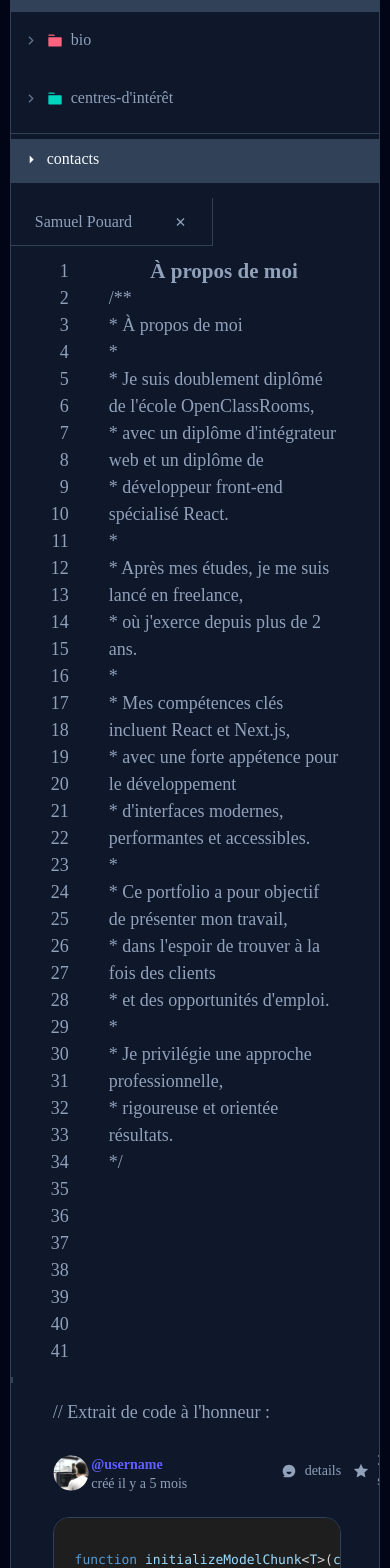
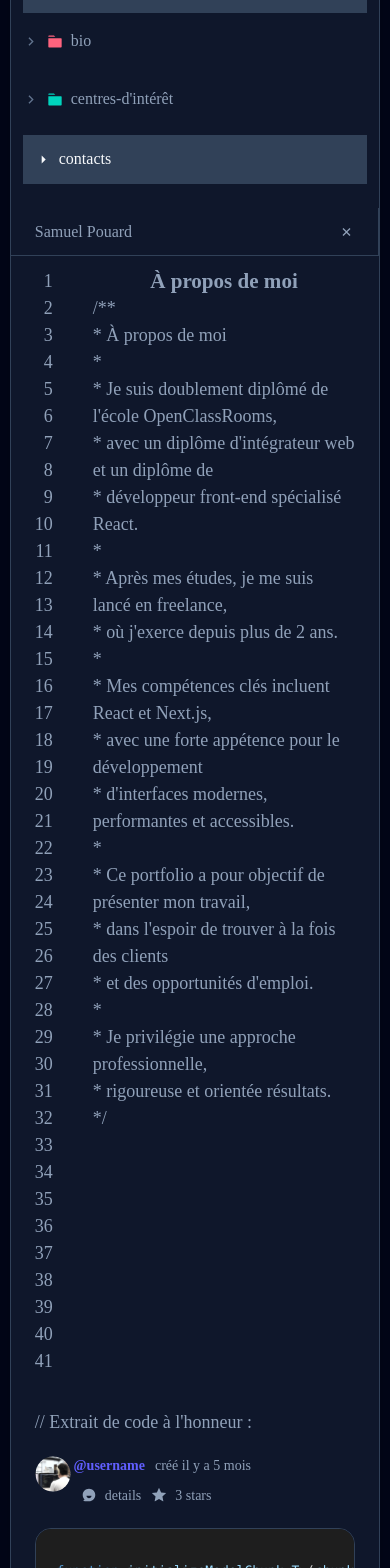
Before and after one commit to samuel73000/Portfolio-v4, a Next.js app: page /about-me in a window 390 px wide. Shown: the part 160-1728 px from the top of the page. Built offline with nearby package versions, Linux system fonts and the light colour scheme.

Commit message:
about-me sauf footer

```diff
--- a/src/app/about-me/page.js
+++ b/src/app/about-me/page.js
@@ -12,6 +12,7 @@ export default function About() {
   const [openBio, setOpenBio] = useState(false);
   const [openInterests, setOpenInterests] = useState(false);
   const [isHeaderVisible, setIsHeaderVisible] = useState(true);
+  const [isContentVisible, setIsContentVisible] = useState(true);
   const [displayedContent, setDisplayedContent] = useState({
     title: "Samuel Pouard",
     content: `/**
@@ -75,6 +76,7 @@ export default function About() {
 `,
         });
         setIsHeaderVisible(true);
+        setIsContentVisible(true);
         break;
       case "interests":
         setDisplayedContent({
@@ -95,6 +97,7 @@ export default function About() {
 `,
         });
         setIsHeaderVisible(true);
+        setIsContentVisible(true);
         break;
       case "close":
         setDisplayedContent({
@@ -102,6 +105,7 @@ export default function About() {
           content: "",
         });
         setIsHeaderVisible(false);
+        setIsContentVisible(false);
         break;
     }
   };
@@ -265,12 +269,16 @@ export default function About() {
           </div>
 
           <div className='container-content-about-2'>
-            <div className='numero--content-about-2'>
+            <div
+              className='numero--content-about-2'
+              style={{ display: isContentVisible ? "block" : "none" }}>
               {[...Array(41)].map((_, index) => (
                 <p key={index}>{index + 1}</p>
               ))}
             </div>
-            <div className='texte-content-about-2'>
+            <div
+              className='texte-content-about-2'
+              style={{ display: isContentVisible ? "block" : "none" }}>
               <h1>À propos de moi</h1>
               <p>{displayedContent.content}</p>
             </div>
--- a/src/styles/about-me.css
+++ b/src/styles/about-me.css
@@ -29,33 +29,6 @@
   display: none; /* Hidden by default (desktop) */
 }
 
-@media (max-width: 1024px) {
-  .main-about {
-    flex-direction: column;
-    min-height: auto;
-  }
-  .container-logo {
-    width: 100%;
-    height: auto;
-    padding: 12px 24px;
-    flex-direction: row;
-    justify-content: flex-start;
-    gap: 16px;
-  }
-  .container-logo img {
-    display: none; /* Hide images on mobile */
-  }
-  .apropos-mobile-text {
-    display: block;
-    color: var(--primitive-slate-50, #f8fafc);
-    font-family: var(--font-family-text, "Fira Code");
-    font-size: var(--font-size-body-md, 16px);
-    font-style: normal;
-    font-weight: 450;
-    line-height: var(--line-height-body-md, 24px);
-  }
-}
-
 .container-persoInfo-about-1 {
   display: flex;
   padding: var(--4, 12px);
@@ -70,43 +43,6 @@
     93.2vh - 65px
   ); /* Hauteur de la fenêtre moins la hauteur du header */
   position: relative;
-}
-
-@media (max-width: 1024px) {
-  .container-persoInfo-about-1 {
-    width: 100%;
-    height: auto;
-    border: none;
-    padding: 0;
-    margin-top: 0;
-  }
-  .titre-persoInfo-about-1,
-  .contacts-persoInfo-about-1 {
-    padding: 12px;
-    border-bottom: 1px solid #314158;
-    width: calc(100% - 24px);
-    margin: 0 12px;
-    background: var(--primitive-slate-700, #314158);
-  }
-  .titre-persoInfo-about-1::after,
-  .container-menu-persoInfo-about-1::after,
-  .contacts-persoInfo-about-1::after {
-    content: none;
-  }
-  .container-menu-persoInfo-about-1 {
-    width: 100%;
-    padding: 0;
-  }
-  .container-menu-persoInfo-about-1 p {
-    padding: 12px;
-  }
-  .content-section-about {
-    margin-left: 0;
-  }
-  .container-persoInfo-mail-about-1 {
-    padding: 12px;
-    width: calc(100% - 24px);
-  }
 }
 
 .content-section-about {
@@ -233,31 +169,6 @@
   min-width: 0; /* Permet à la section de se rétrécir en dessous de sa largeur de contenu */
 }
 
-@media (max-width: 1024px) {
-  .section-about-2 {
-    width: 100%;
-    padding: 0;
-  }
-  .container-header-all-about-2 {
-    flex-direction: column;
-  }
-  .container-header-about-2 {
-    width: 100%;
-    max-width: 100%;
-    min-width: 100%;
-    border-right: none;
-    border-left: none;
-    padding: 12px 24px;
-  }
-  .container-header-2-about-2 {
-    display: none;
-  }
-  .container-content-about-2 {
-    flex-direction: row;
-    padding: 12px 24px;
-  }
-}
-
 .container-header-all-about-2 {
   display: flex;
 }
@@ -352,33 +263,6 @@
   flex-direction: column;
 }
 
-@media (max-width: 1024px) {
-  .section-about-3 {
-    height: auto;
-  }
-  .container-content-all-about-3 {
-    flex-direction: column;
-  }
-  .container-content-left-about-3,
-  .container-content-right-about-3 {
-    display: none;
-  }
-  .container-header-about-3 {
-    display: none;
-  }
-  .container-content-about-3 {
-    width: 100%;
-    padding: 12px 24px;
-  }
-  .container-main-content-code-about-3 {
-    margin-top: 20px;
-  }
-  .container-code-texte-details-content-about-3 {
-    width: auto;
-    gap: 10px;
-  }
-}
-
 .container-header-about-3 {
   height: 48px;
   width: 100%;
@@ -462,9 +346,11 @@
   display: flex;
   justify-content: space-between;
   width: 100%;
+  gap: 20px;
 }
 .container-code-texte-username-content-about-3 {
   margin-left: 1%;
+  min-width: fit-content;
 }
 .container-code-texte-username-content-about-3 h3 {
   color: var(--primitive-indigo-500, #615fff);
@@ -485,8 +371,9 @@
 .container-code-texte-details-content-about-3 {
   display: flex;
   flex-direction: row;
-  gap: 20%;
-  width: 24%;
+  gap: 20px;
+  width: auto;
+  min-width: fit-content;
   margin-top: -2.8%;
 }
 .container-code-texte-details-content-about-3 p {
@@ -520,4 +407,134 @@
 /*!!!!!!!!!!!!!!!!!!!!!!!!!!! responsive!!!!!!!!!!!!!!!!!! */
 
 @media (max-width: 1024px) {
+  .main-about {
+    flex-direction: column;
+    min-height: auto;
+  }
+  .container-logo {
+    width: 100%;
+    height: auto;
+    padding: 12px 24px;
+    flex-direction: row;
+    justify-content: flex-start;
+    gap: 16px;
+  }
+  .container-logo img {
+    display: none; /* Hide images on mobile */
+  }
+  .apropos-mobile-text {
+    display: block;
+    color: var(--primitive-slate-50, #f8fafc);
+    font-family: var(--font-family-text, "Fira Code");
+    font-size: var(--font-size-body-md, 16px);
+    font-style: normal;
+    font-weight: 450;
+    line-height: var(--line-height-body-md, 24px);
+  }
 }
+
+@media (max-width: 1024px) {
+  .container-persoInfo-about-1 {
+    width: 100%;
+    height: auto;
+    border: none;
+    padding: 0;
+    margin-top: 0;
+  }
+  .titre-persoInfo-about-1,
+  .contacts-persoInfo-about-1 {
+    padding: 12px;
+    border-bottom: 1px solid #314158;
+    width: calc(100% - 24px);
+    margin: 0 12px;
+    background: var(--primitive-slate-700, #314158);
+  }
+  .titre-persoInfo-about-1::after,
+  .container-menu-persoInfo-about-1::after,
+  .contacts-persoInfo-about-1::after {
+    content: none;
+  }
+  .container-menu-persoInfo-about-1 {
+    width: 100%;
+    padding: 0;
+  }
+  .container-menu-persoInfo-about-1 p {
+    padding: 12px;
+  }
+  .content-section-about {
+    margin-left: 0;
+  }
+  .container-persoInfo-mail-about-1 {
+    padding: 12px;
+    width: calc(100% - 24px);
+  }
+}
+
+@media (max-width: 1024px) {
+  .section-about-3 {
+    height: auto;
+  }
+  .container-content-all-about-3 {
+    flex-direction: column;
+  }
+  .container-content-left-about-3,
+  .container-content-right-about-3 {
+    display: none;
+  }
+  .container-header-about-3 {
+    display: none;
+  }
+  .container-content-about-3 {
+    width: 100%;
+    padding: 12px 24px;
+  }
+  .container-main-content-code-about-3 {
+    margin-top: 20px;
+  }
+  .container-code-texte-details-content-about-3 {
+    width: auto;
+    gap: 10px;
+    margin-top: 0;
+    margin-left: 10px;
+  }
+  .container-code-texte-username-all-content-about-3 {
+    flex-wrap: wrap;
+    gap: 10px;
+  }
+  .container-code-texte-username-content-about-3 {
+    margin-left: 1%;
+    display: flex;
+    align-items: center;
+    gap: 10px;
+  }
+  .container-code-texte-username-content-about-3 h3,
+  .container-code-texte-username-content-about-3 p {
+    margin: 0;
+  }
+}
+
+@media (max-width: 1024px) {
+  .section-about-2 {
+    width: 100%;
+    padding: 0;
+  }
+  .container-header-all-about-2 {
+    flex-direction: column;
+    width: 100%;
+  }
+  .container-header-about-2 {
+    width: 100%;
+    max-width: 100%;
+    min-width: 100%;
+    border-right: none;
+    border-left: none;
+    padding: 12px 24px;
+  }
+  .container-header-2-about-2 {
+    display: none;
+  }
+  .container-content-about-2 {
+    flex-direction: row;
+    padding: 12px 24px;
+  }
+}
```
